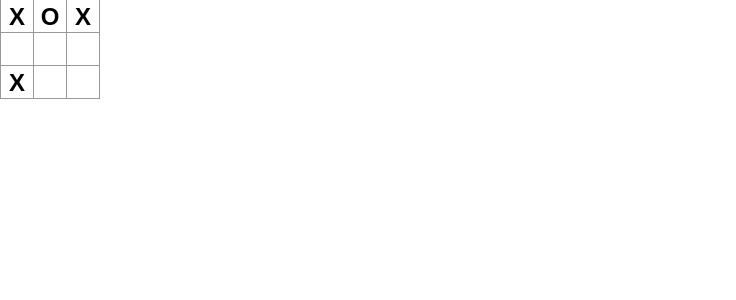
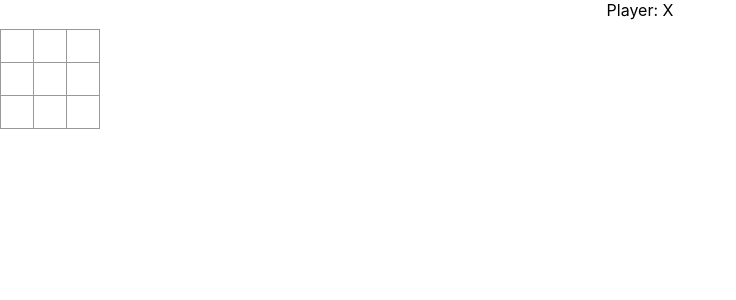
Before and after one commit to hoangchunghien/rl-tictactoe-js, a React (Create React App) app: page / in a window 1280 px wide. Shown: the top 300 px of the page, without its empty margins (0-736 px from the left). Built offline with nearby package versions, Linux system fonts and the light colour scheme.

Commit message:
feat: Game playable

```diff
--- a/package.json
+++ b/package.json
@@ -6,6 +6,7 @@
     "@testing-library/jest-dom": "^5.11.9",
     "@testing-library/react": "^11.2.5",
     "@testing-library/user-event": "^12.8.3",
+    "classnames": "^2.2.6",
     "lodash": "^4.17.21",
     "react": "^17.0.1",
     "react-dom": "^17.0.1",
--- a/src/App.js
+++ b/src/App.js
@@ -1,11 +1,21 @@
-import logo from './logo.svg';
-import Board from './components/Board';
+import { useState } from 'react';
+
+import Game from './components/Game';
+import { initGame, move } from './core/game';
+
 import './App.css';
 
 function App() {
+  const [game, setGame] = useState(initGame())
+
+  const onMove = (location) => {
+    const nextState = move(game, location);
+    setGame(nextState);
+  }
+
   return (
     <div className="App">
-      <Board value="XOX   X  " />
+      <Game {...game} onMove={onMove} />
     </div>
   );
 }
--- a/src/components/Board.jsx
+++ b/src/components/Board.jsx
@@ -4,12 +4,15 @@ import { pad, chunk, map, take } from 'lodash';
 
 import './Board.css'
 
-const Board = ({ value = pad('', 9, ' ') }) => (
+const Board = ({ value = pad('', 9, ' '), validMoves=[], onClick = f => f }) => (
   <div className="board">
-    {map(chunk(take(value, 9), 3), row => (
+    {map(chunk(take(value, 9), 3), (row, i) => (
       <div className="row">
-        {map(row, cell => (
-          <Square value={cell} />
+        {map(row, (cell, j) => (
+          <Square
+            value={cell}
+            clickable={validMoves.includes(i * 3 + j)}
+            onClick={() => onClick(i * 3 + j)} />
         ))}
       </div>
     ))}
--- /dev/null
+++ b/src/components/Game.css
@@ -0,0 +1,3 @@
+.status {
+  margin-bottom: 10px;
+}
--- /dev/null
+++ b/src/components/Game.jsx
@@ -0,0 +1,26 @@
+import React from 'react';
+
+import Board from './Board';
+import { boardToString, getValidMoves } from '../core/game';
+
+import './Game.css';
+
+
+const Game = ({ turn, winner, gameover, board, onMove = f => f }) => {
+  const status = `Player: ${turn}`;
+
+  return (
+    <div className="game">
+      <div className="status">{status}</div>
+      {gameover ? <div className="gameover">Gameover</div> : ''}
+      {winner ? <div className="winner">Winner: {winner}</div> : ''}
+      <Board
+        value={boardToString(board)}
+        validMoves={getValidMoves(board)}
+        onClick={(location) => { onMove(location) }}
+      />
+    </div>
+  )
+}
+
+export default Game;
--- a/src/components/Square.css
+++ b/src/components/Square.css
@@ -12,3 +12,12 @@
   text-align: center;
   width: 34px;
 }
+
+.square.clickable:hover {
+  border: 2px solid;
+  border-color: coral;
+}
+
+.square:focus {
+  outline: none;
+}
--- a/src/components/Square.jsx
+++ b/src/components/Square.jsx
@@ -1,9 +1,23 @@
 import React from 'react'
+
+import classnames from 'classnames';
+
+import { EMPTY } from '../core/game';
 import './Square.css'
 
 
-const Square = ({ value }) => (
-  <button className="square">{value}</button>
-)
+const Square = ({ value, clickable, onClick = () => { } }) => {
+  let classes = ['square'];
+  clickable ? classes.push('clickable') : classes.push('unclickable');
+
+  return (
+    <button
+      className={classnames(classes)}
+      onClick={onClick}
+    >
+      {value !== EMPTY ? value : ' '}
+    </button>
+  )
+}
 
 export default Square;
--- /dev/null
+++ b/src/core/game.js
@@ -0,0 +1,76 @@
+import { every, filter } from 'lodash';
+
+export const X = 'X';
+export const O = 'O';
+export const EMPTY = '-';
+
+
+export const initGame = () => {
+  return {
+    turn: X,
+    winner: null,
+    gameover: false,
+    board: [EMPTY, EMPTY, EMPTY, EMPTY, EMPTY, EMPTY, EMPTY, EMPTY, EMPTY]
+  }
+}
+
+
+export const move = (game, location) => {
+  let { turn, board } = game;
+
+  const validMoves = getValidMoves(board);
+  console.log(validMoves)
+  if (!validMoves.includes(location)) {
+    return game;
+  }
+
+  let nextState = [...board];
+  nextState[location] = turn;
+  turn = turn === X ? O : X;
+
+  const winner = checkWinner(nextState);
+  const gameover = checkGameover(nextState);
+
+  return {
+    turn,
+    winner,
+    gameover,
+    board: nextState
+  }
+}
+
+export const getValidMoves = (board) => {
+  let validMoves = [];
+  for (let i = 0; i < board.length; i++) {
+    if (board[i] === EMPTY) validMoves.push(i);
+  }
+  return validMoves;
+}
+
+export const checkWinner = (board) => {
+  const lines = [
+    [0, 1, 2],
+    [3, 4, 5],
+    [6, 7, 8],
+    [0, 3, 6],
+    [1, 4, 7],
+    [2, 5, 8],
+    [0, 4, 8],
+    [2, 4, 6],
+  ];
+  for (let i = 0; i < lines.length; i++) {
+    const [a, b, c] = lines[i];
+    if (board[a] !== EMPTY && board[a] === board[b] && board[a] === board[c]) {
+      return board[a];
+    }
+  }
+  return null;
+}
+
+export const checkGameover = (board) => {
+  return every(board, it => it !== EMPTY) || !!checkWinner(board);
+}
+
+export const boardToString = (board) => {
+  return board.join('')
+}
```
Also changed, not shown: 1 other file (tests, documents, lock files or other folders).
